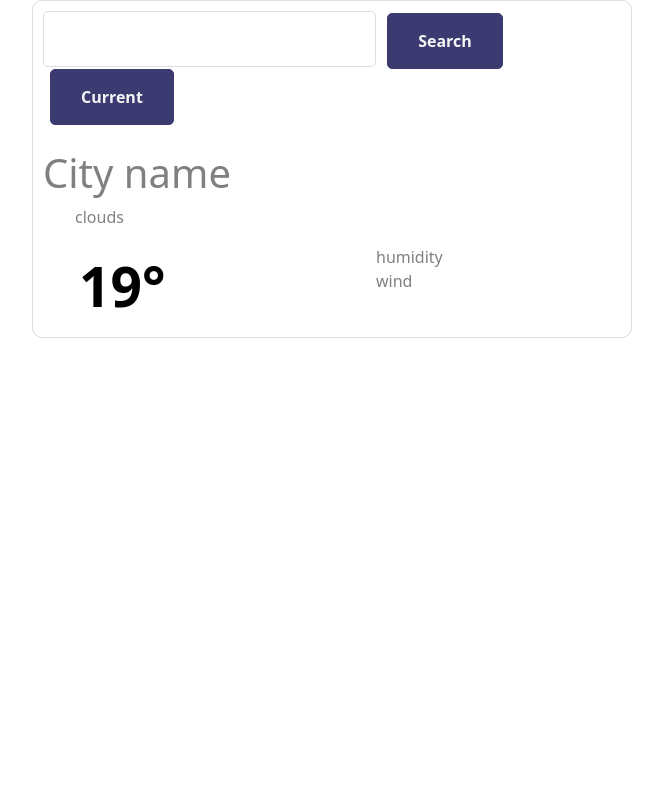
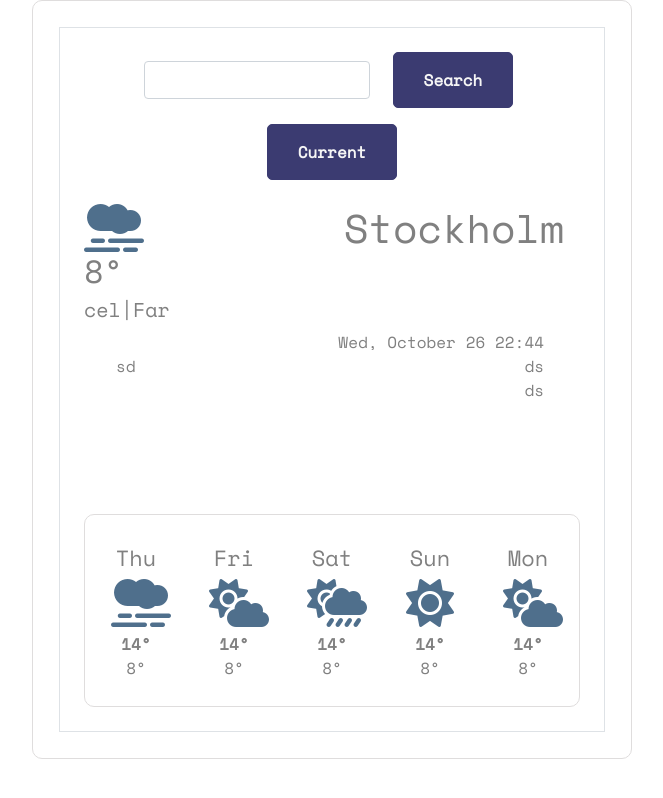
Before and after one commit to shilan-moh/weather-forecat-app, a plain HTML site: page index.html in a window 1280 px wide. Shown: the whole page, without its empty margins (308-971 px from the left). Drawn offline with nearby package versions, Linux system fonts and the light colour scheme.

Commit message:
new version of weather forecast

```diff
--- a/index.html
+++ b/index.html
@@ -4,37 +4,131 @@
     <meta charset="UTF-8" />
     <meta http-equiv="X-UA-Compatible" content="IE=edge" />
     <meta name="viewport" content="width=device-width, initial-scale=1.0" />
+    <script
+      src="https://kit.fontawesome.com/e843e2fcba.js"
+      crossorigin="anonymous"
+    ></script>
     <link
       href="https://cdn.jsdelivr.net/npm/bootstrap@5.0.2/dist/css/bootstrap.min.css"
       rel="stylesheet"
       integrity="sha384-EVSTQN3/azprG1Anm3QDgpJLIm9Nao0Yz1ztcQTwFspd3yD65VohhpuuCOmLASjC"
       crossorigin="anonymous"
     />
+    <link rel="preconnect" href="https://fonts.googleapis.com" />
+    <link rel="preconnect" href="https://fonts.gstatic.com" crossorigin />
+    <link
+      href="https://fonts.googleapis.com/css2?family=Pacifico&family=Roboto:ital,wght@1,500&display=swap"
+      rel="stylesheet"
+    />
+    <link rel="preconnect" href="https://fonts.googleapis.com" />
+    <link rel="preconnect" href="https://fonts.gstatic.com" crossorigin />
+    <link
+      href="https://fonts.googleapis.com/css2?family=Pacifico&family=Space+Mono&display=swap"
+      rel="stylesheet"
+    />
     <script src="https://unpkg.com/axios@1.1.2/dist/axios.min.js"></script>
-    <link rel="stylesheet" href="./src/styles.css" />
-    <title>Document</title>
+    <link rel="stylesheet" href="src/styles.css" />
+    <title>Weather App</title>
   </head>
   <body>
-    <div class="container">
-      <form>
-        <input type="text" class="city-input" id="city-input" />
-        <button type="submit" id="search-btn" class="btn">Search</button>
-        <button type="submit" id="current-btn" class="btn">Current</button>
-      </form>
-      <br />
-      <h1 id="city-name">City name</h1>
-      <ul>
-        <li id="week-day"></li>
-        <li id="description">clouds</li>
-      </ul>
-
-      <div class="row" id="temprature">
-        <div id="degree" class="col-6 ps-5 degree">19°</div>
-        <div class="col-6">
-          <ul>
-            <li id="humidity">humidity</li>
-            <li id="wind">wind</li>
-          </ul>
+    <div class="container col-lg-6">
+      <div class="border p-4 m-3">
+        <form id="form">
+          <div class="row g-3 align-items-center mb-4">
+            <div class="col-auto">
+              <input
+                type="text"
+                id="city-input"
+                class="form-control"
+                aria-describedby="searchbox"
+              />
+            </div>
+            <div class="col-auto">
+              <button
+                class="btn btn-primary"
+                type="submit"
+                value="Search"
+                id="search-btn"
+              >
+                Search
+              </button>
+            </div>
+            <div class="col-auto">
+              <button
+                class="btn btn-primary"
+                type="submit"
+                value="Current"
+                id="current-btn"
+              >
+                Current
+              </button>
+            </div>
+          </div>
+        </form>
+        <div class="row row-cols-2">
+          <div class="col">
+            <i class="fa-solid fa-smog gray-cloud"></i>
+            <h2 id="show-degree">8°</h2>
+            <h5><span id="cel">cel</span>|<span id="far">Far</span></h5>
+          </div>
+          <div class="col left-cloudy-description pe-5">
+            <h1 id="city-name">Stockholm</h1>
+          </div>
+          <div class="col-12 left-cloudy-description pe-5" id="current-date">
+            Wed, October 26 22:44
+          </div>
+        </div>
+        <div class="row row-cols-2">
+          <div class="col-6">
+            <ul>
+              <li id="description">sd</li>
+            </ul>
+          </div>
+          <div class="col-6 left-cloudy-description pe-5">
+            <ul>
+              <li id="humidity">ds</li>
+              <li id="wind">ds</li>
+            </ul>
+          </div>
+        </div>
+        <div class="container mt-10">
+          <div class="row row-cols-2 row-cols-lg-5 g-2 g-lg-3">
+            <div class="col">
+              <div class="p-3 col-center">
+                <div class="weekday">Thu</div>
+                <i class="fa-solid fa-smog inline-weather-icon"></i>
+                <div><span class="bold-inline-degree">14°</span> 8°</div>
+              </div>
+            </div>
+            <div class="col">
+              <div class="p-3 col-center">
+                <div class="weekday">Fri</div>
+                <i class="fa-solid fa-cloud-sun inline-weather-icon"></i>
+                <div><span class="bold-inline-degree">14°</span> 8°</div>
+              </div>
+            </div>
+            <div class="col">
+              <div class="p-3 col-center">
+                <div class="weekday">Sat</div>
+                <i class="fa-solid fa-cloud-sun-rain inline-weather-icon"></i>
+                <div><span class="bold-inline-degree">14°</span> 8°</div>
+              </div>
+            </div>
+            <div class="col">
+              <div class="p-3 col-center">
+                <div class="weekday">Sun</div>
+                <i class="fa-solid fa-sun inline-weather-icon"></i>
+                <div><span class="bold-inline-degree">14°</span> 8°</div>
+              </div>
+            </div>
+            <div class="col">
+              <div class="p-3 col-center">
+                <div class="weekday">Mon</div>
+                <i class="fa-solid fa-cloud-sun inline-weather-icon"></i>
+                <div><span class="bold-inline-degree">14°</span> 8°</div>
+              </div>
+            </div>
+          </div>
         </div>
       </div>
     </div>
--- a/src/script.js
+++ b/src/script.js
@@ -1,7 +1,43 @@
+let datePlace = document.querySelector("#current-date");
+let now = new Date();
+let celsuis = document.querySelector("#cel");
+let farenhait = document.querySelector("#far");
 let searchBtn = document.querySelector("#search-btn");
 let currentBtn = document.querySelector("#current-btn");
 let cityName = document.querySelector("#city-name");
 
+//
+// show the full date
+function showDate(currentTime) {
+  let days = ["Mon", "Tues", "Wedn", "Thur", "Fri", "Sat", "Sun"];
+  let weekDay = days[currentTime.getDate()];
+  let months = [
+    "Jan",
+    "Feb",
+    "March",
+    "Apr",
+    "May",
+    "Jun",
+    "Jul",
+    "Aug",
+    "Sep",
+    "Oct",
+    "Nov",
+  ];
+  let month = months[currentTime.getMonth()];
+  let hour = currentTime.getHours();
+  let minute = currentTime.getMinutes();
+  let day = currentTime.getDay() - 1;
+  if (hour < 10) {
+    hour = `0${hour}`;
+  }
+  if (minute < 10) {
+    minute = `0${minute}`;
+  }
+
+  datePlace.innerHTML = `${weekDay}, ${month} ${day} ${hour}:${minute}`;
+}
+// show the name of the city in H1
 function showCity(event) {
   event.preventDefault();
   let cityInput = document.querySelector("#city-input");
@@ -12,7 +48,7 @@ function showCity(event) {
   axios.get(url).then(showTemprature);
   console.log(url);
 }
-
+//
 function currentLocation(position) {
   let latitude = position.coords.latitude;
   let longitude = position.coords.longitude;
@@ -21,10 +57,10 @@ function currentLocation(position) {
   let url = `https://api.openweathermap.org/data/2.5/weather?lat=${latitude}&lon=${longitude}&appid=${apiKey}&units=metric`;
   axios.get(url).then(showTemprature);
 }
-
+//
 function showTemprature(response) {
   let weatherDescription = document.querySelector("#description");
-  let temprature = document.querySelector("#degree");
+  let temprature = document.querySelector("#show-degree");
   let temp = Math.round(response.data.main.temp);
   let weatherHumidity = document.querySelector("#humidity");
   let humidity = response.data.main.humidity;
@@ -33,35 +69,15 @@ function showTemprature(response) {
   temprature.innerHTML = `${temp}°C`;
   weatherDescription.innerHTML = response.data.weather[0].description;
   weatherHumidity.innerHTML = `Humidity : ${humidity}%`;
-  wind.innerHTML = `Wind : ${windSpeed} KM/H `;
+  wind.innerHTML = `Wind: ${windSpeed}KM/H `;
 }
-function showDate() {
-  let weekday = document.querySelector("#week-day");
-  let date = new Date();
+//
 
-  let days = [
-    "Monday",
-    "Tuesday",
-    "Wednsday",
-    "Thursday",
-    "Friday",
-    "Saturday",
-    "Sunday",
-  ];
-  let hour = date.getHours();
-  if (hour < 10) {
-    hour = `0${hour}`;
-  }
-  let minute = date.getMinutes();
-  if (minute < 10) {
-    minute = `0${minute}`;
-  }
-  weekday.innerHTML = `${days[date.getDate()]} ${hour} : ${minute} `;
-}
+//
 
 searchBtn.addEventListener("click", showCity);
 currentBtn.addEventListener(
   "click",
   navigator.geolocation.getCurrentPosition(currentLocation)
 );
-showDate();
+showDate(now);
--- a/src/styles.css
+++ b/src/styles.css
@@ -1,4 +1,6 @@
 body {
+  font-family: "Space Mono", monospace;
+
   color: gray;
 }
 .btn {
@@ -38,3 +40,39 @@ li {
   font-weight: 600;
   color: black;
 }
+
+.left-cloudy-description {
+  text-align: right;
+}
+.weekday {
+  font-size: 22px;
+}
+.col-center {
+  text-align: center;
+  border-radius: 4px;
+}
+.col-center:hover {
+  border: 1px solid #dee2e6;
+  background-color: #f8f9fa;
+  cursor: pointer;
+}
+.inline-weather-icon {
+  color: #4f6f8c;
+  font-size: 3em;
+  align-items: center;
+  margin: 5px auto;
+}
+.bold-inline-degree {
+  font-weight: bold;
+}
+.mt-10 {
+  margin-top: 6rem;
+}
+.gray-cloud {
+  color: #4f6f8c;
+  font-size: 3rem;
+  align-items: center;
+}
+.align-items-center {
+  justify-content: center;
+}
```
